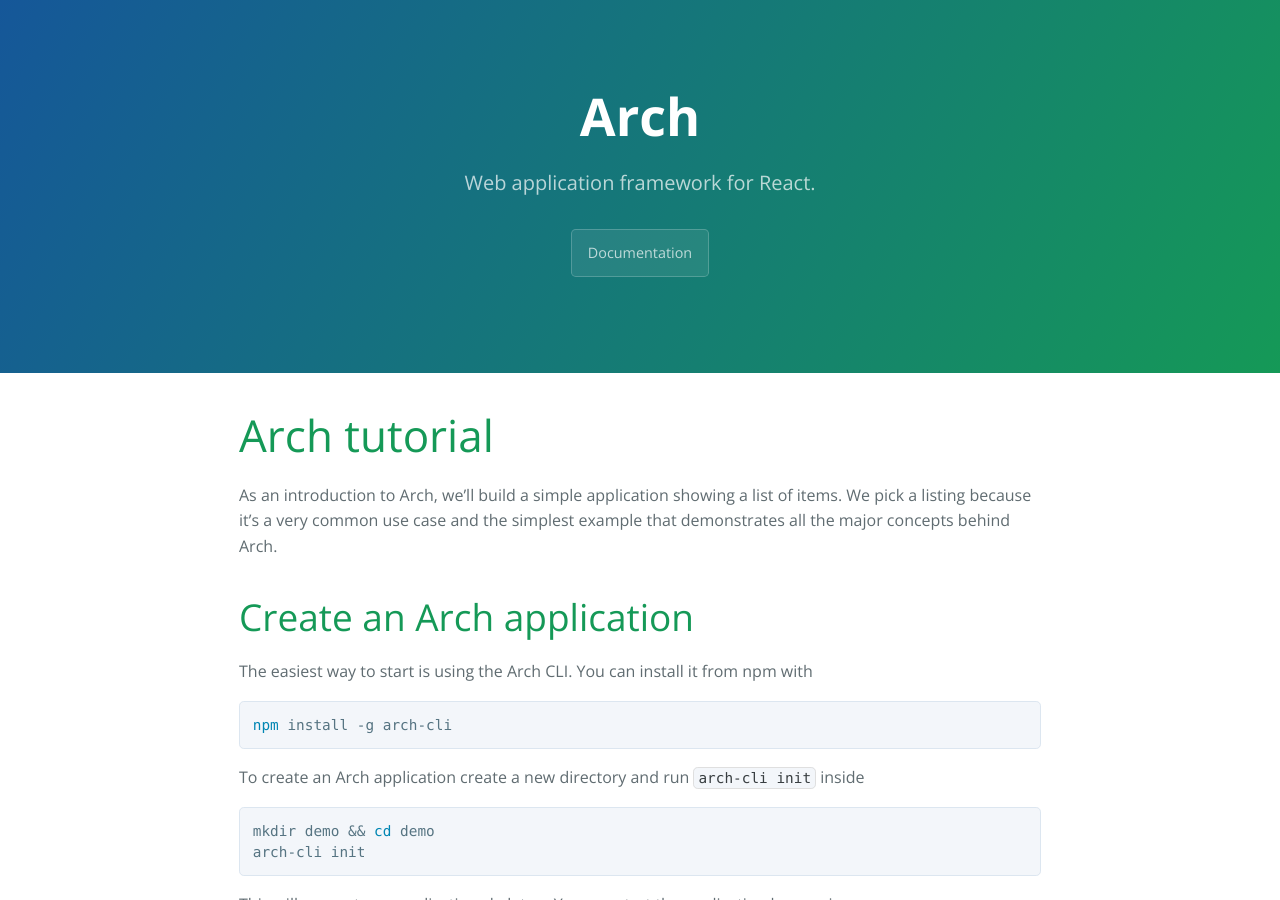
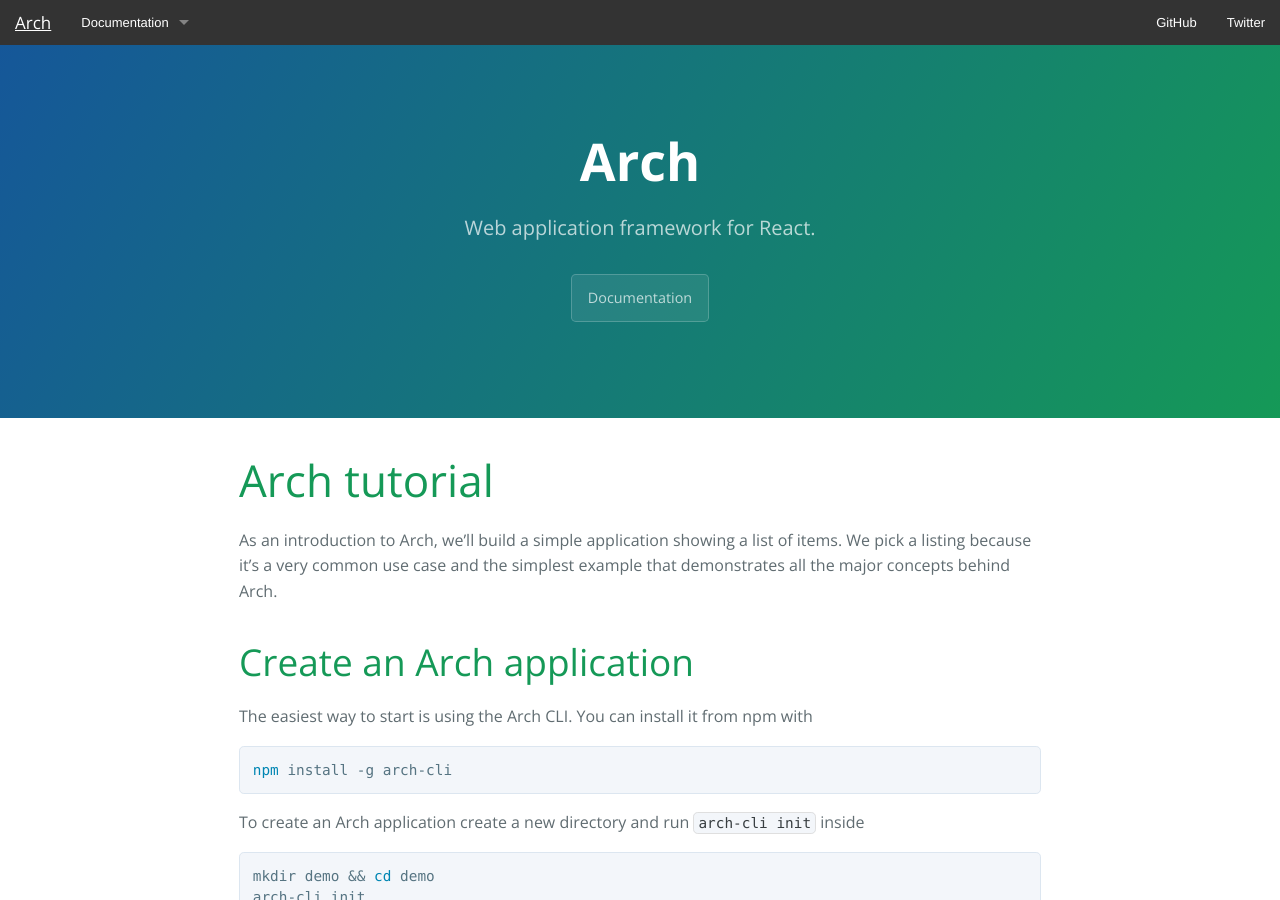
Before and after one commit to arch-js/arch-js.github.io, a Jekyll site: the page built from docs/basic-tutorial.html, in a window 1280 px wide and 900 px high. Built offline with Jekyll 4.4.1, drawn with Linux system fonts in a browser that asks for light colours.

Commit message:
Added navbar

```diff
--- /dev/null
+++ b/_includes/navbar.html
@@ -0,0 +1,33 @@
+<nav class="top-bar" data-topbar role="navigation">
+  <ul class="title-area">
+    <li class="name">
+      <h1><a href="{{ site.baseurl }}/">Arch</a></h1>
+    </li>
+     <!-- Remove the class "menu-icon" to get rid of menu icon. Take out "Menu" to just have icon alone -->
+    <li class="toggle-topbar menu-icon"><a href="#"><span>Menu</span></a></li>
+  </ul>
+
+  <section class="top-bar-section">
+    <!-- Right Nav Section -->
+    <ul class="right">
+      <li><a href="https://github.com/arch-js">GitHub</a></li>
+      <li><a href="https://twitter.com/archfw">Twitter</a></li>
+    </ul>
+
+    <!-- Left Nav Section -->
+    <ul class="left">
+      <li class="has-dropdown">
+        <a href="#">Documentation</a>
+        <ul class="dropdown">
+          <li><a href="{{ site.baseurl }}/docs/basic-tutorial.html">1 | Basic Tutorial</a></li>
+          <li><a href="{{ site.baseurl }}/docs/understanding-arch.html">2 | Understanding Arch</a></li>
+          <li><a href="{{ site.baseurl }}/docs/arch-architecture.html">3 | Arch Architecture</a></li>
+          <li><a href="{{ site.baseurl }}/docs/application-as-data.html">4 | Application as Data</a></li>
+          <li><a href="{{ site.baseurl }}/docs/cursors-and-immutables.html">5 | Cursors and Immutables</a></li>
+          <li><a href="{{ site.baseurl }}/docs/livescript.html">6 | Livescript</a></li>
+          <li><a href="{{ site.baseurl }}/docs/isomorphism-routing.html">7 | Isomorphism Routing</a></li>
+        </ul>
+      </li>
+    </ul>
+  </section>
+</nav>
--- a/_layouts/default.html
+++ b/_layouts/default.html
@@ -20,28 +20,13 @@
 </head>
 
 <body>
-  <!-- <nav role="navigation" id="header" class="navbar navbar-default navbar-fixed-top">
-      <div class="container">
-        <div class="navbar-header">
-          <a href="/" class="navbar-brand logo">Arch</a>
-        </div>
-        <div id="navigation" class="collapse navbar-collapse">
-          <ul class="nav navbar-nav navbar-right">
-            <li>
-              <a href="https://twitter.com/archfw">Twitter</a>
-            </li>
-            <li>
-              <a href="https://github.com/arch-js/arch">GitHub</a>
-            </li>
-          </ul>
-        </div>
-      </div>
-    </nav> -->
+
+  {% include navbar.html %}
 
   <section class="page-header">
     <h1 class="project-name">Arch</h1>
     <h2 class="project-tagline">Web application framework for React.</h2>
-    <a href="{{ site.baseurl }}/docs/tutorial.html" class="btn">Documentation</a>
+    <a href="{{ site.baseurl }}/docs/basic-tutorial.html" class="btn">Documentation</a>
   </section>
 
   <section class="main-content row">
@@ -58,6 +43,7 @@
 
   <script src="{{ site.baseurl }}/js/vendor/jquery.js"></script>
   <script src="{{ site.baseurl }}/js/foundation/foundation.js"></script>
+  <script src="{{ site.baseurl }}/js/foundation/foundation.topbar.js"></script>
   <script>
     $(document).foundation();
     hljs.initHighlightingOnLoad();
```
Also changed, not shown: docs/basic-tutorial.html (renamed from docs/tutorial.html).
